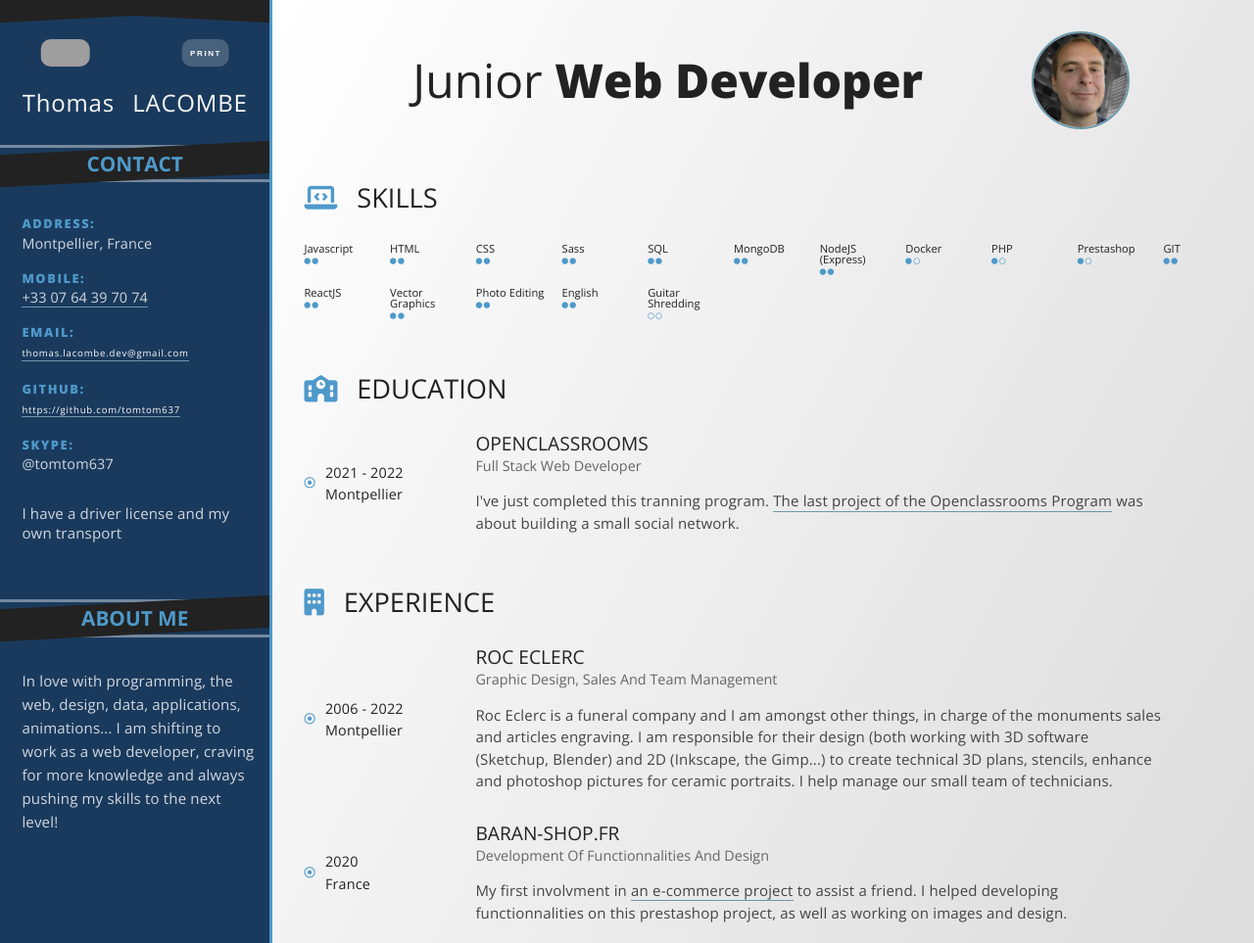
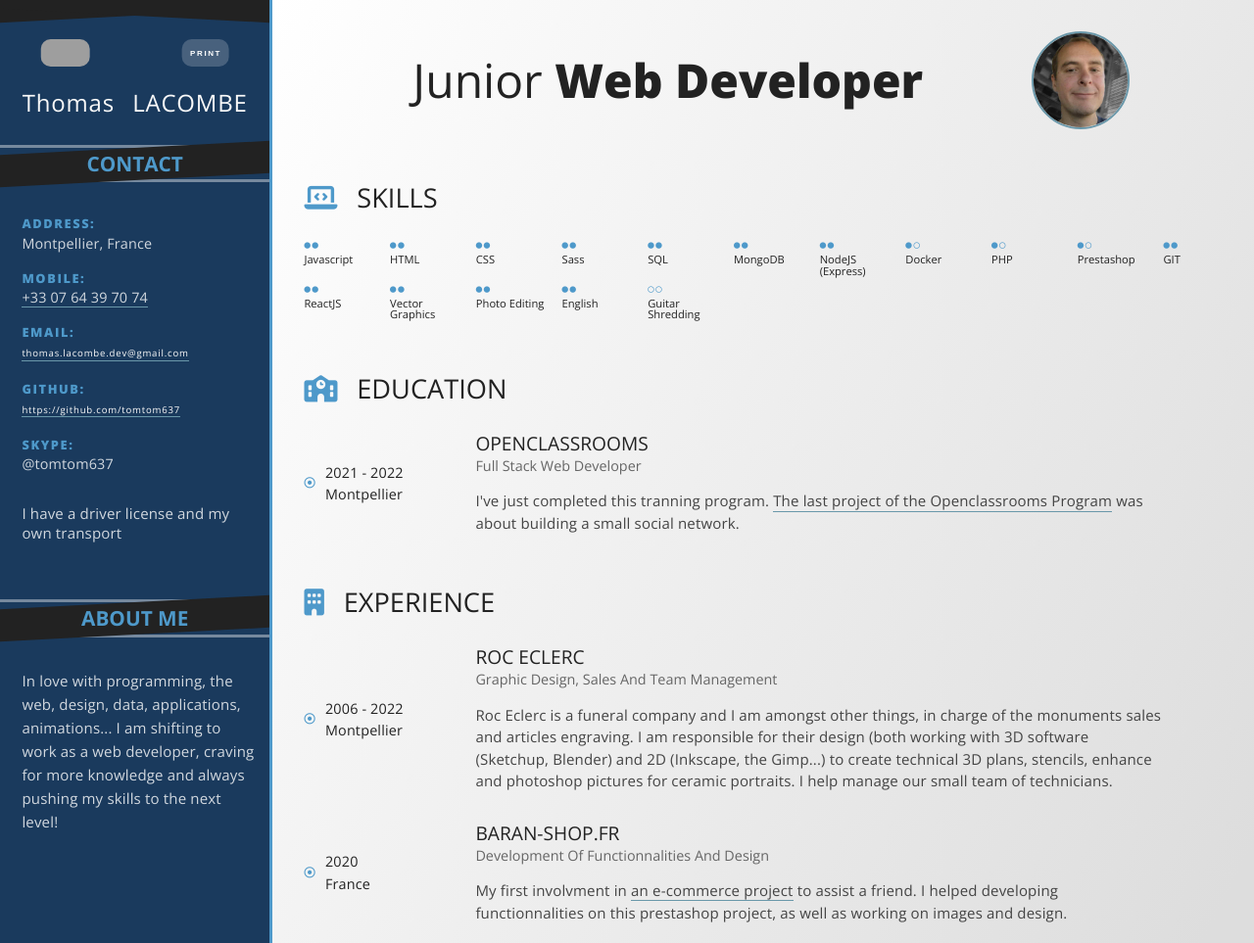
Before and after one commit to tomtom637/resume, a plain HTML site: page index.html in a window 1280 px wide. Shown: the top 963 px of the page at 98% size. Drawn offline with nearby package versions, Linux system fonts and the light colour scheme; grey boxes are pictures that could not be loaded.

Commit message:
trying to fix skills

```diff
--- a/scss/_main-content.scss
+++ b/scss/_main-content.scss
@@ -24,10 +24,11 @@
     display: grid;
     grid-template-columns: repeat(auto-fill, minmax(4.6rem, 1fr));
     gap: 0.7rem;
+    grid-auto-rows: 1fr;
   }
   .skills-li {
     display: flex;
-    flex-direction: column;
+    flex-direction: column-reverse;
     justify-content: start;
     // padding: 0.3rem 0.6rem;
     // box-shadow: 0 0 3px rgba(0, 0, 0, 0.15);
@@ -37,11 +38,11 @@
   .skill-description {
     font-weight: 400;
     font-size: 0.7rem;
-    margin-bottom: 0.3rem;
   }
   .skill-rating {
     color: $primary-bright;
     font-size: 0.4rem;
+    margin-bottom: 0.3rem;
   }
   // .skills-li:hover {
   //   box-shadow: 0 0 6px rgba(0, 0, 0, 0.18);
```
Also changed, not shown: assets/main.css, 1 other file.
